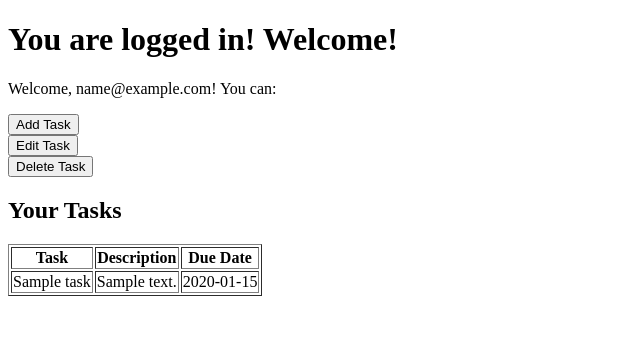
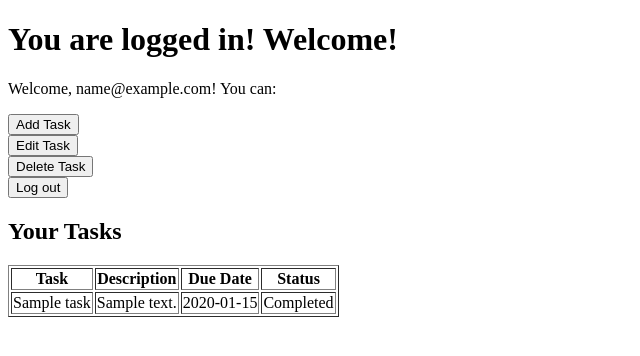
Before and after one commit to emmairiso/taskcreator, a Flask app: page /dashboard in a window 1280 px wide. Shown: the top 356 px of the page, without its empty margins (0-640 px from the left). Run offline with Flask 3, Linux system fonts and the light colour scheme; a user stored in the database is signed in; tables that the repository leaves empty hold one stand-in row (values such as "Sample post").

Commit message:
add task completion when a duedate is passed

```diff
--- a/app.py
+++ b/app.py
@@ -1,4 +1,4 @@
-from flask import Flask, render_template, redirect, request
+from flask import Flask, render_template, redirect, request, flash
 from storage.database import db
 from models import task, user
 from models.user import User
@@ -6,7 +6,7 @@ from models.task import Task
 from models.user import create_user
 from flask_login import LoginManager, UserMixin, login_user, login_required, logout_user, current_user
 from werkzeug.security import generate_password_hash, check_password_hash
-from datetime import datetime
+from datetime import datetime, date
 
 
 app = Flask(__name__)
@@ -40,6 +40,10 @@ def sign():
         email = request.form.get("email")
         password = request.form.get("password")
         try:
+            existing_user = User.query.filter_by(email=email).first()
+            if existing_user:
+                flash("User already exists. Log in.", "warning")
+                return redirect("/")
             hashed_password = generate_password_hash(password, method="pbkdf2:sha256")
             user.create_user(email=email, password=hashed_password)
             db.session.commit()
@@ -80,8 +84,20 @@ def dashboard():
             except Exception as e:
                 db.session.rollback()
                 return f"There was an error: {e}"
+
         user_tasks = Task.query.filter_by(user_id=current_user.id).all()
+        # Mark overdue tasks as completed
+        for task in user_tasks:
+            if task.is_overdue() and not task.completed:
+                task.completed = True
+                db.session.commit()
         return render_template("dashboard.html", tasks=user_tasks)
+
+@app.route("/logout")
+@login_required
+def logout():
+    logout_user()
+    return redirect("/")
 
 
 @app.route("/add_task", methods=["POST", "GET"])
--- a/models/task.py
+++ b/models/task.py
@@ -1,6 +1,7 @@
 from storage.database import db
 from sqlalchemy import Column, String, Integer, ForeignKey
 from sqlalchemy.orm import relationship
+from datetime import date
 
 class Task(db.Model):
     __tablename__ = "tasks"
@@ -8,5 +9,9 @@ class Task(db.Model):
     title = db.Column(db.String, nullable=False)
     description = db.Column(db.String, nullable=True)
     due_date = db.Column(db.Date, nullable=False)
+    completed = db.Column(db.Boolean, default=False)
     user_id = db.Column(db.Integer, db.ForeignKey('users.id'))
     user = relationship('User', back_populates='tasks')
+
+    def is_overdue(self):
+        return self.due_date < date.today()
--- a/templates/dashboard.html
+++ b/templates/dashboard.html
@@ -4,7 +4,14 @@
     <meta charset="UTF-8">
     <meta name="viewport" content="width=device-width, initial-scale=1.0">
     <title>Login Page</title>
+    <style>
+        .completed {
+            text-decoration: line-through;
+            color: gray;
+        }
+    </style>
 </head>
+
 <body>
     <h1>You are logged in! Welcome! </h1>
         <p>Welcome, {{ current_user.email }}! You can:</p>
@@ -16,7 +23,10 @@
         </a>
         <a href="/delete_task"><button>
             Delete Task
-        </button></a>
+        </button></a><br>
+        <a href="/logout">
+            <button>Log out</button>
+        </a>
 
 
 
@@ -27,12 +37,20 @@
                 <th>Task</th>
                 <th>Description</th>
                 <th>Due Date</th>
+                <th>Status</th>
             </tr>
             {% for task in tasks %}
             <tr>
                 <td>{{ task.title }}</td>
                 <td>{{ task.description }}</td>
                 <td>{{ task.due_date }}</td>
+                <td>
+                    {% if task.completed %}
+                        Completed
+                    {% else %}
+                        Not Completed
+                    {% endif %}
+                </td>
             </tr>
             {% endfor %}
         </table>
```
